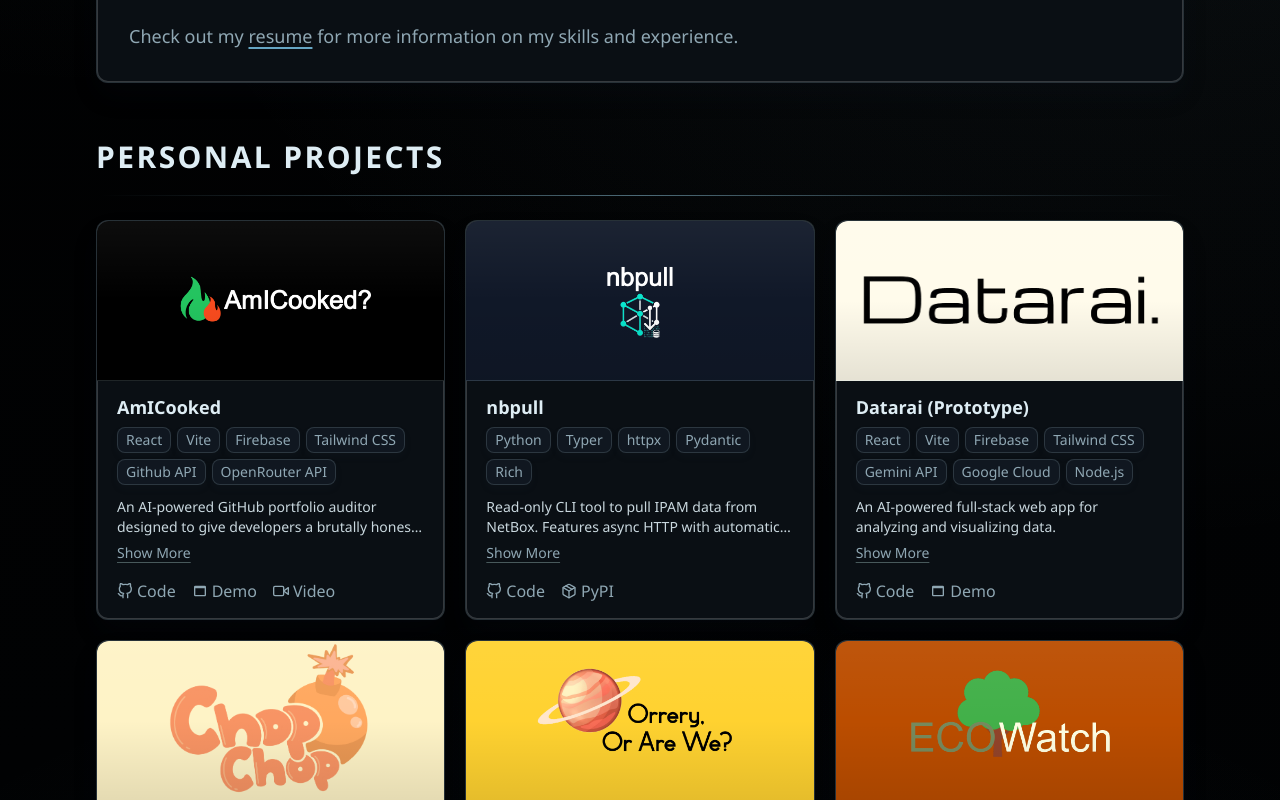
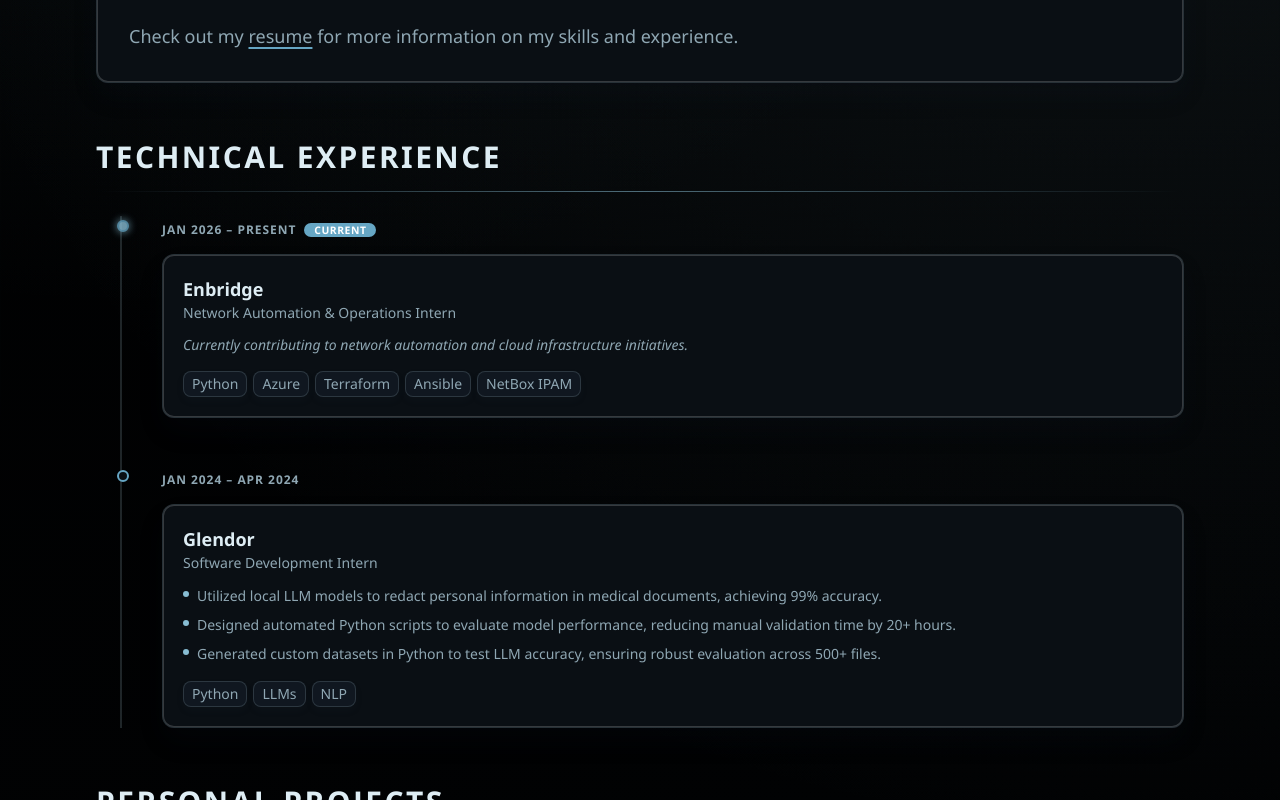
Before and after one commit to Champion2005/Portfolio, a React (Vite) app: page / in a window 1280 px wide. Shown: the part 1320-2120 px from the top of the page. Built offline with nearby package versions, Linux system fonts and the light colour scheme.

Commit message:
feat: Add Experience section and integrate into Navbar

```diff
--- a/src/App.jsx
+++ b/src/App.jsx
@@ -7,6 +7,7 @@ import Hero from "./components/Hero";
 import { AboutMe } from "./components/AboutMe";
 import { Projects } from "./components/Projects";
 import Skills from "./components/Skills";
+import Experience from "./components/Experience";
 import ParticleBackdrop from "./components/ParticleBackdrop";
 import { useTheme } from "./hooks/useTheme";
 
@@ -16,6 +17,7 @@ import { motion } from "motion/react";
 function App() {
   const { theme, toggleTheme } = useTheme();
   const aboutRef = React.useRef(null);
+  const experienceRef = React.useRef(null);
   const skillRef = React.useRef(null);
   const projectRef = React.useRef(null);
 
@@ -43,6 +45,17 @@ function App() {
             transition={{ duration: 0.5 }}
           >
             <AboutMe aboutRef={aboutRef} />
+          </motion.div>
+
+          <motion.div
+            id="experience"
+            className="mb-14 w-full scroll-mt-28"
+            initial={{ opacity: 0, y: 28, filter: "blur(6px)" }}
+            whileInView={{ opacity: 1, y: 0, filter: "blur(0px)" }}
+            viewport={{ once: true, amount: 0.2 }}
+            transition={{ duration: 0.5 }}
+          >
+            <Experience experienceRef={experienceRef} />
           </motion.div>
 
           <motion.div
--- /dev/null
+++ b/src/components/Experience.jsx
@@ -0,0 +1,146 @@
+import React from "react";
+import { motion } from "motion/react";
+import { FiExternalLink } from "react-icons/fi";
+
+const experiences = [
+  {
+    company: "Enbridge",
+    role: "Network Automation & Operations Intern",
+    date: "Jan 2026 – Present",
+    current: true,
+    url: "https://www.enbridge.com",
+    bullets: [],
+    tags: ["Python", "Azure", "Terraform", "Ansible", "NetBox IPAM"],
+  },
+  {
+    company: "Glendor",
+    role: "Software Development Intern",
+    date: "Jan 2024 – Apr 2024",
+    current: false,
+    url: "https://www.glendor.com",
+    bullets: [
+      "Utilized local LLM models to redact personal information in medical documents, achieving 99% accuracy.",
+      "Designed automated Python scripts to evaluate model performance, reducing manual validation time by 20+ hours.",
+      "Generated custom datasets in Python to test LLM accuracy, ensuring robust evaluation across 500+ files.",
+    ],
+    tags: ["Python", "LLMs", "NLP"],
+  },
+];
+
+const cardVariants = {
+  hidden: { opacity: 0, y: 32, filter: "blur(6px)" },
+  visible: (i) => ({
+    opacity: 1,
+    y: 0,
+    filter: "blur(0px)",
+    transition: { duration: 0.5, delay: 0.15 * i, ease: "easeOut" },
+  }),
+};
+
+const Experience = ({ experienceRef }) => {
+  return (
+    <section
+      ref={experienceRef}
+      id="experience"
+      className="w-full text-[var(--text-primary)]"
+    >
+      <h2 className="section-heading mb-4 text-xl font-bold sm:text-3xl">Technical Experience</h2>
+      <div className="flat-accent-line mb-6" />
+
+      {/* Timeline container */}
+      <div className="relative ml-4 border-l-2 border-[var(--border-soft)] pl-8 sm:ml-6 sm:pl-10">
+        {experiences.map((exp, i) => (
+          <motion.div
+            key={exp.company}
+            custom={i}
+            variants={cardVariants}
+            initial="hidden"
+            whileInView="visible"
+            viewport={{ once: true, amount: 0.3 }}
+            className={`relative ${i < experiences.length - 1 ? "mb-12" : ""}`}
+          >
+            {/* Timeline dot */}
+            <span
+              className={`absolute -left-[calc(2rem+5px)] top-1 flex h-3 w-3 items-center justify-center sm:-left-[calc(2.5rem+5px)] ${
+                exp.current ? "animate-pulse" : ""
+              }`}
+            >
+              <span
+                className={`block h-3 w-3 rounded-full border-2 border-[var(--accent-strong)] ${
+                  exp.current
+                    ? "bg-[var(--accent)] shadow-[0_0_8px_var(--accent)]"
+                    : "bg-[var(--surface)]"
+                }`}
+              />
+            </span>
+
+            {/* Date label */}
+            <span className="mb-2 inline-flex items-center gap-2 text-xs font-semibold uppercase tracking-[0.08em] text-[var(--text-muted)]">
+              {exp.date}
+              {exp.current && (
+                <span className="rounded-full bg-[var(--accent-strong)] px-2.5 py-0.5 text-[0.65rem] font-bold uppercase leading-none tracking-wider text-white">
+                  Current
+                </span>
+              )}
+            </span>
+
+            {/* Card */}
+            <div className="glass-panel mt-2 rounded-xl border px-5 py-5 transition-all duration-200 hover:border-[var(--border-strong)]">
+              {/* Header: company + role */}
+              <div className="mb-3">
+                <a
+                  href={exp.url}
+                  target="_blank"
+                  rel="noopener noreferrer"
+                  className="group/link inline-flex items-center gap-1.5 text-lg font-bold text-[var(--text-primary)] transition-colors duration-200 hover:text-[var(--accent-strong)]"
+                >
+                  {exp.company}
+                  <FiExternalLink className="h-3.5 w-3.5 opacity-0 transition-opacity duration-200 group-hover/link:opacity-100" />
+                </a>
+                <p className="text-sm font-medium text-[var(--text-muted)]">
+                  {exp.role}
+                </p>
+              </div>
+
+              {/* Bullets or placeholder */}
+              {exp.bullets.length > 0 ? (
+                <ul className="mb-4 space-y-1.5">
+                  {exp.bullets.map((bullet, j) => (
+                    <li
+                      key={j}
+                      className="flex items-start gap-2 text-sm leading-relaxed text-[var(--text-muted)]"
+                    >
+                      <span className="mt-1.5 h-1.5 w-1.5 flex-shrink-0 rounded-full bg-[var(--accent)]" />
+                      {bullet}
+                    </li>
+                  ))}
+                </ul>
+              ) : (
+                <p className="mb-4 text-sm italic text-[var(--text-muted)]">
+                  Currently contributing to network automation and cloud
+                  infrastructure initiatives.
+                </p>
+              )}
+
+              {/* Tech tags */}
+              <div className="flex flex-wrap gap-1.5">
+                {exp.tags.map((tag) => (
+                  <motion.span
+                    key={tag}
+                    whileHover={{ y: -2 }}
+                    transition={{ duration: 0.18 }}
+                    className="cursor-default rounded-lg border border-[var(--border-soft)] bg-[var(--surface-soft)] px-2 py-0.5 text-xs text-[var(--text-muted)] shadow-[0_4px_8px_rgba(47,69,80,0.06)] transition-colors duration-200 hover:border-[var(--border-strong)] sm:text-sm"
+                  >
+                    {tag}
+                  </motion.span>
+                ))}
+              </div>
+            </div>
+          </motion.div>
+        ))}
+      </div>
+    </section>
+  );
+};
+
+export default Experience;
--- a/src/components/Navbar.jsx
+++ b/src/components/Navbar.jsx
@@ -5,6 +5,7 @@ import { motion } from "motion/react";
 
 const sections = [
   { label: "About", href: "#about" },
+  { label: "Experience", href: "#experience" },
   { label: "Projects", href: "#projects" },
   { label: "Skills", href: "#skills" },
 ];
```
Also changed, not shown: 1 other file (tests, documents, lock files or other folders).
